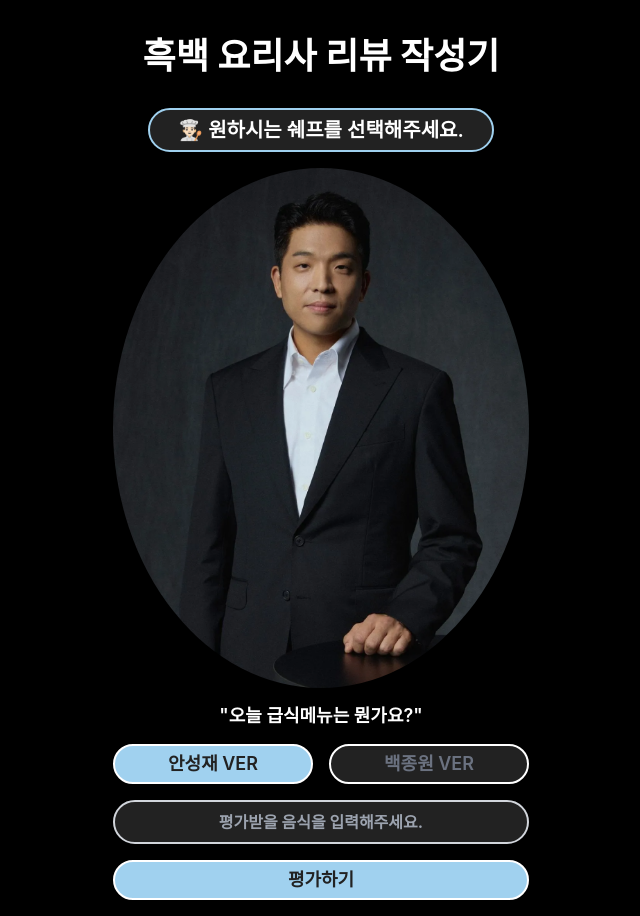
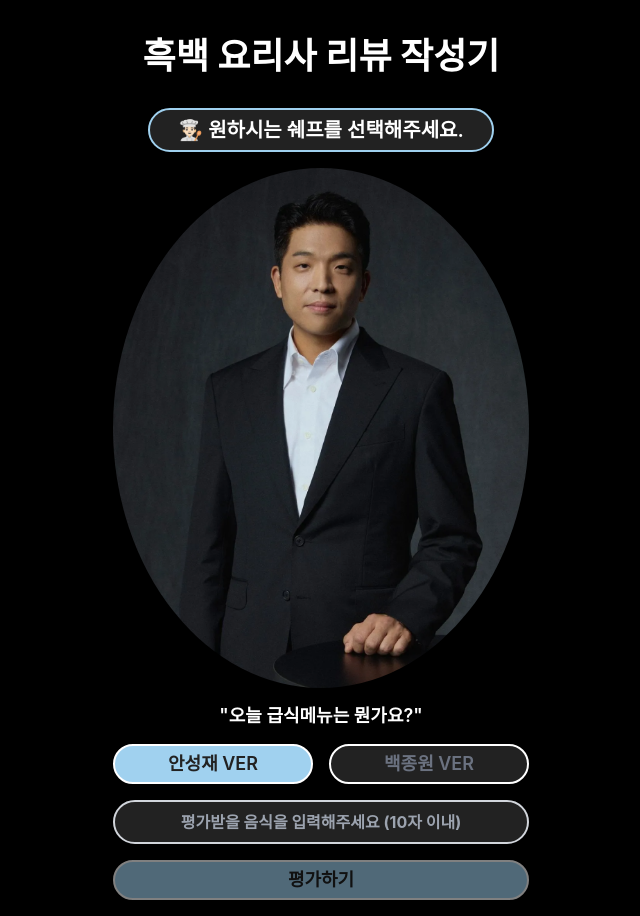
Before and after one commit to kimzeze/chefscharm, a Next.js app: page / in a window 1280 px wide. Shown: the whole page, without its empty margins (319-959 px from the left). Built offline with nearby package versions, Linux system fonts and the light colour scheme; a web font is replaced by a local one.

Commit message:
[✨feat] 엔터로 제출했을 때 결과가 두번 렌더링 되는 버그 수정

```diff
--- a/src/components/FoodEvaluator.tsx
+++ b/src/components/FoodEvaluator.tsx
@@ -1,6 +1,6 @@
 'use client';
 
-import React from 'react';
+import React, { useState, useEffect } from 'react';
 import Button from '@/components/Button';
 import { JudgeSelector } from './JudgeSelector';
 import useModal from '@/lib/hooks/useModal';
@@ -9,30 +9,42 @@ import { useFoodEvaluator } from '@/lib/hooks/useFoodEvaluator';
 import { LoadingSpinner } from './LoadingSpinner';
 
 export default function FoodEvaluator() {
-  const {
-    food,
-    result,
-    isLoading,
-    error,
-    selectedJudge,
-    handleInputChange,
-    handleJudgeSelect,
-    handleEvaluate,
-    handleRefresh,
-  } = useFoodEvaluator();
+  const { food, setFood, result, isLoading, error, selectedJudge, handleJudgeSelect, handleEvaluate, handleRefresh } =
+    useFoodEvaluator();
 
   const { openModal, closeModal, ModalPortal } = useModal();
+  const [isSubmitting, setIsSubmitting] = useState(false);
+
+  useEffect(() => {
+    if (result && !isLoading && !error) {
+      openModal();
+    }
+  }, [result, isLoading, error, openModal]);
+
+  const handleInputChange = (e: React.ChangeEvent<HTMLInputElement>) => {
+    const newValue = e.target.value.slice(0, 10);
+    setFood(newValue);
+  };
 
   const handleEvaluateAndOpenModal = async () => {
+    if (food.trim().length === 0 || isSubmitting) {
+      return;
+    }
+    setIsSubmitting(true);
     await handleEvaluate();
-    if (!error) {
-      openModal();
-    }
+    setIsSubmitting(false);
   };
 
   const handleCloseAndRefresh = () => {
     closeModal();
     handleRefresh();
+  };
+
+  const handleKeyDown = (e: React.KeyboardEvent<HTMLInputElement>) => {
+    if (e.key === 'Enter') {
+      e.preventDefault();
+      handleEvaluateAndOpenModal();
+    }
   };
 
   return (
@@ -42,15 +54,17 @@ export default function FoodEvaluator() {
         type="text"
         value={food}
         onChange={handleInputChange}
-        placeholder="평가받을 음식을 입력해주세요."
+        onKeyDown={handleKeyDown}
+        placeholder="평가받을 음식을 입력해주세요 (10자 이내)"
         className="w-full rounded-full border-2 border-gray-300 bg-primary px-10 py-2 text-center font-bold text-white"
+        maxLength={10}
       />
       <Button
         label="평가하기"
         type="button"
         onClick={handleEvaluateAndOpenModal}
-        disabled={isLoading}
-        className="border-white bg-tertiary font-bold text-primary"
+        disabled={isLoading || isSubmitting || food.trim().length === 0}
+        className="border-white bg-tertiary font-bold text-primary disabled:opacity-50"
       />
       {error && <div className="rounded bg-red-100 p-2 text-center text-red-500">오류: {error}</div>}
       {isLoading && <LoadingSpinner selectedJudge={selectedJudge} />}
```
